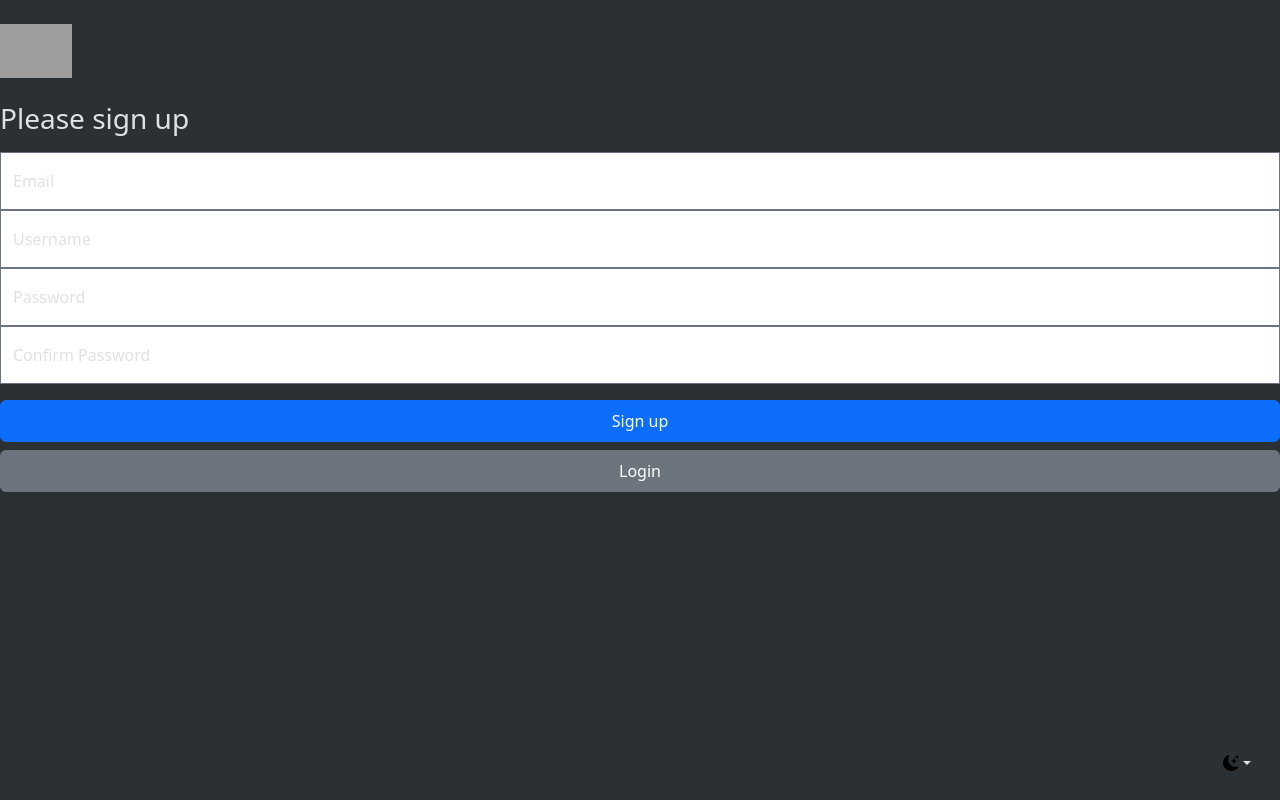
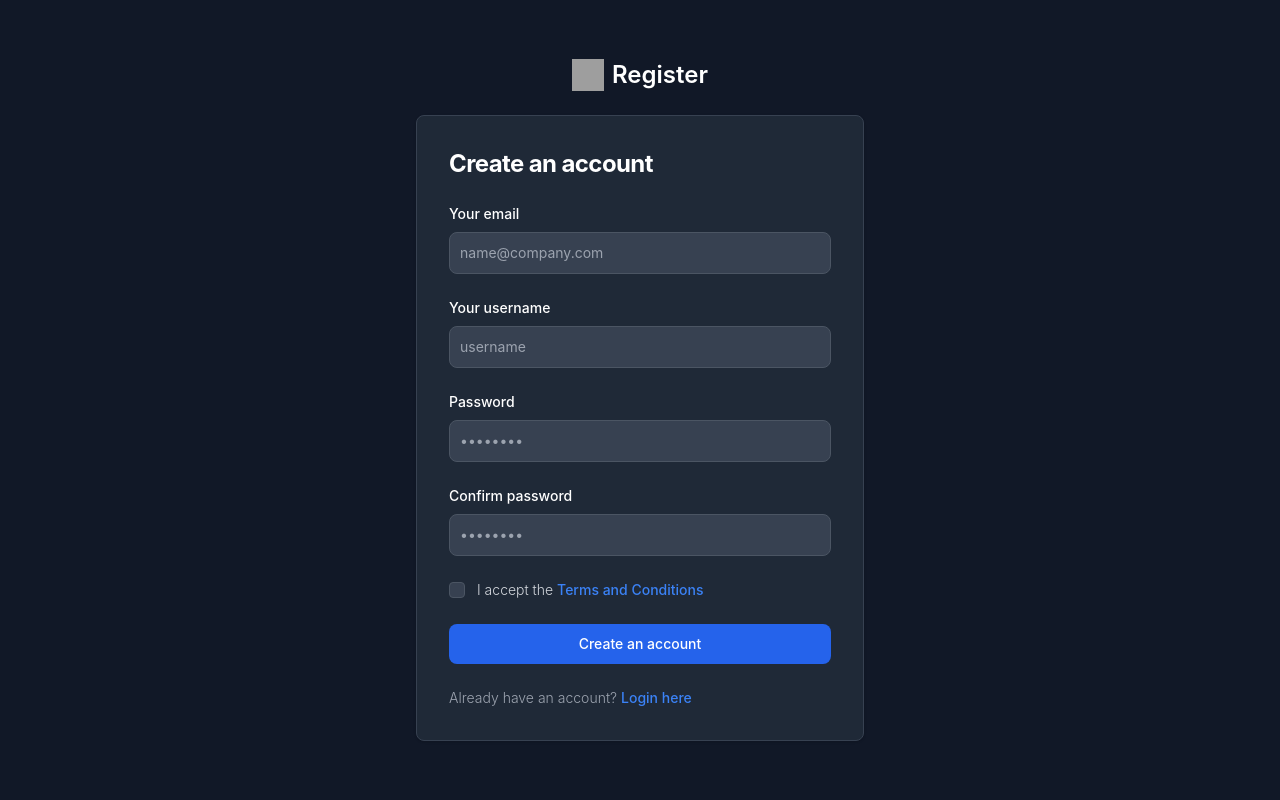
Before and after one commit to M0rnstar/Task-Manager, a Flask app: page /register in a window 1280 px wide. Run offline with Flask 3, Linux system fonts and the light colour scheme; style sheets or scripts are compiled from the project's sources; some libraries are stand-ins or nearby versions; grey boxes are pictures that could not be loaded.

Commit message:
Fixed bugs

```diff
--- a/app.py
+++ b/app.py
@@ -18,8 +18,8 @@
 
 
 @app.route('/', methods=['GET', 'POST'])
-def index():
-    return render_template("sign-in.html")
+def login():
+    return render_template("login/index.html")
 
 
 @app.route('/register', methods=['GET', 'POST'])
@@ -31,8 +31,8 @@
         db.session.add(user)
         db.session.commit()
         flash(f'Account created for {form.username.data}!', 'success')
-        return redirect(url_for('sign_in'))
-    return render_template('register.html', form=form)
+        return redirect(url_for('login'))
+    return render_template('register/index.html', form=form)
 
 
 if __name__ == "__main__":
--- a/package.json
+++ b/package.json
@@ -1,5 +1,8 @@
 {
   "devDependencies": {
     "tailwindcss": "^3.4.10"
+  },
+  "dependencies": {
+    "flowbite": "^2.5.1"
   }
 }
--- a/templates/front-end/sign-in.html
+++ b/templates/front-end/sign-in.html
@@ -1,4 +1,4 @@
-<!DOCTYPE html>
+<!doctype html>
 <html lang="ru" data-bs-theme="dark">
   <head>
     <meta http-equiv="Content-Type" content="text/html; charset=UTF-8" />
--- a/templates/register.html
+++ b/templates/register.html
@@ -1,4 +1,4 @@
-<!DOCTYPE html>
+<!doctype html>
 <!-- saved from url=(0051)https://getbootstrap.com/docs/5.3/examples/sign-in/ -->
 <html lang="en" data-bs-theme="dark">
   <head>
--- /dev/null
+++ b/templates/register/index.html
@@ -0,0 +1,166 @@
+{% extends 'sample/base.html' %}
+
+{% block title %}
+Register
+{% endblock %}
+
+{%block body %}
+<section class="bg-gray-50 dark:bg-gray-900">
+  <div
+    class="flex flex-col items-center justify-center px-6 py-8 mx-auto md:h-screen lg:py-0"
+  >
+    <a
+      href="#"
+      class="flex items-center mb-6 text-2xl font-semibold text-gray-900 dark:text-white"
+    >
+      <img
+        class="w-8 h-8 mr-2"
+        src="https://flowbite.s3.amazonaws.com/blocks/marketing-ui/logo.svg"
+        alt="logo"
+      />
+      Register
+    </a>
+    <div
+      class="w-full bg-white rounded-lg shadow dark:border md:mt-0 sm:max-w-md xl:p-0 dark:bg-gray-800 dark:border-gray-700"
+    >
+      <div class="p-6 space-y-4 md:space-y-6 sm:p-8">
+        <h1
+          class="text-xl font-bold leading-tight tracking-tight text-gray-900 md:text-2xl dark:text-white"
+        >
+          Create an account
+        </h1>
+        <form class="space-y-4 md:space-y-6" method="POST" action="{{ url_for('register') }}">
+          {{ form.hidden_tag() }}
+          <div>
+            <label
+              for="email"
+              class="block mb-2 text-sm font-medium text-gray-900 dark:text-white"
+              >Your email</label
+            >
+            <input
+              type="email"
+              name="email"
+              id="email"
+              value="{{ form.email.data if form.email.data else '' }}"
+              class="bg-gray-50 border border-gray-300 text-gray-900 text-sm rounded-lg focus:ring-primary-600 focus:border-primary-600 block w-full p-2.5 dark:bg-gray-700 dark:border-gray-600 dark:placeholder-gray-400 dark:text-white dark:focus:ring-blue-500 dark:focus:border-blue-500"
+              placeholder="name@company.com"
+              required=""
+            />
+          {% if form.email.errors %}
+          <div class="text-red-500">
+            {% for error in form.email.errors %}
+            <p>{{ error }}</p>
+            {% endfor %}
+          </div>
+          {% endif %}
+          </div>
+          <div>
+            <label
+              for="username"
+              class="block mb-2 text-sm font-medium text-gray-900 dark:text-white"
+              >Your username</label
+            >
+          <input
+              type="text"
+              name="username"
+              id="username"
+              value="{{ form.username.data if form.username.data else '' }}"
+              class="bg-gray-50 border border-gray-300 text-gray-900 text-sm rounded-lg focus:ring-primary-600 focus:border-primary-600 block w-full p-2.5 dark:bg-gray-700 dark:border-gray-600 dark:placeholder-gray-400 dark:text-white dark:focus:ring-blue-500 dark:focus:border-blue-500"
+              placeholder="username"
+              required=""
+            />
+          {% if form.username.errors %}
+          <div class="text-red-500">
+            {% for error in form.username.errors %}
+            <p>{{ error }}</p>
+            {% endfor %}
+          </div>
+          {% endif %}
+          </div>
+          <div>
+            <label
+              for="password"
+              class="block mb-2 text-sm font-medium text-gray-900 dark:text-white"
+              >Password</label
+            >
+            <input
+              type="password"
+              name="password"
+              id="password"
+              placeholder="••••••••"
+              class="bg-gray-50 border border-gray-300 text-gray-900 text-sm rounded-lg focus:ring-primary-600 focus:border-primary-600 block w-full p-2.5 dark:bg-gray-700 dark:border-gray-600 dark:placeholder-gray-400 dark:text-white dark:focus:ring-blue-500 dark:focus:border-blue-500"
+              required=""
+            />
+          {% if form.password.errors %}
+          <div class="text-red-500">
+            {% for error in form.password.errors %}
+            <p>{{ error }}</p>
+            {% endfor %}
+          </div>
+          {% endif %}
+        </div>
+          <div>
+            <label
+              for="confirm_password"
+              class="block mb-2 text-sm font-medium text-gray-900 dark:text-white"
+              >Confirm password</label
+            >
+            <input
+              type="Password"
+              name="confirm_password"
+              id="confirm_password"
+              placeholder="••••••••"
+              class="bg-gray-50 border border-gray-300 text-gray-900 text-sm rounded-lg focus:ring-primary-600 focus:border-primary-600 block w-full p-2.5 dark:bg-gray-700 dark:border-gray-600 dark:placeholder-gray-400 dark:text-white dark:focus:ring-blue-500 dark:focus:border-blue-500"
+              required=""
+            />
+          {% if form.confirm_password.errors %}
+          <div class="text-red-500">
+            {% for error in form.confirm_password.errors %}
+            <p>{{ error }}</p>
+            {% endfor %}
+          </div>
+          {% endif %}
+          </div>
+          <div class="flex items-start">
+            <div class="flex items-center h-5">
+              <input
+                id="terms"
+                aria-describedby="terms"
+                type="checkbox"
+                class="w-4 h-4 border border-gray-300 rounded bg-gray-50 focus:ring-3 focus:ring-primary-300 dark:bg-gray-700 dark:border-gray-600 dark:focus:ring-primary-600 dark:ring-offset-gray-800"
+                required=""
+              />
+            </div>
+            <div class="ml-3 text-sm">
+              <label
+                for="terms"
+                class="font-light text-gray-500 dark:text-gray-300"
+                >I accept the
+                <a
+                  class="font-medium text-primary-600 hover:underline dark:text-primary-500"
+                  href="#"
+                  >Terms and Conditions</a
+                ></label
+              >
+            </div>
+          </div>
+          <button
+            type="submit"
+            class="w-full text-white bg-primary-600 hover:bg-primary-700 focus:ring-4 focus:outline-none focus:ring-primary-300 font-medium rounded-lg text-sm px-5 py-2.5 text-center dark:bg-primary-600 dark:hover:bg-primary-700 dark:focus:ring-primary-800"
+          >
+            Create an account
+          </button>
+          <p class="text-sm font-light text-gray-500 dark:text-gray-400">
+            Already have an account?
+            <a
+              href="{{ url_for('login') }}"
+              class="font-medium text-primary-600 hover:underline dark:text-primary-500"
+              >Login here</a
+            >
+          </p>
+        </form>
+      </div>
+    </div>
+  </div>
+</section>
+{% endblock %}
--- /dev/null
+++ b/templates/sample/base.html
@@ -0,0 +1,20 @@
+<!doctype html>
+<html lang="en">
+  <head>
+    <meta charset="UTF-8" />
+    <meta
+      name="viewport"
+      content="width=device-width, user-scalable=no, initial-scale=1.0, maximum-scale=1.0, minimum-scale=1.0"
+    />
+    <meta http-equiv="X-UA-Compatible" content="ie=edge" />
+    <link
+      rel="stylesheet"
+      href="{{url_for('static',filename='dist/css/output.css')}}"
+    />
+    <title>{% block title %}{% endblock %}</title>
+  </head>
+  <body class="dark">
+    {% block body %} {% endblock %}
+    <script src="https://cdn.jsdelivr.net/npm/flowbite@2.5.1/dist/flowbite.min.js"></script>
+  </body>
+</html>
--- a/templates/sign-in.html
+++ b/templates/sign-in.html
@@ -1,4 +1,4 @@
-<!DOCTYPE html>
+<!doctype html>
 <!-- saved from url=(0051)https://getbootstrap.com/docs/5.3/examples/sign-in/ -->
 <html lang="en" data-bs-theme="dark">
   <head>
@@ -23,7 +23,6 @@
       rel="stylesheet"
       href="{{ url_for('static', filename='css/css@3') }}"
     />
-
 
     <link
       href="{{ url_for('static', filename='css/bootstrap.min.css') }}"
@@ -86,7 +85,8 @@
         background-color: rgba(0, 0, 0, 0.1);
         border: solid rgba(0, 0, 0, 0.15);
         border-width: 1px 0;
-        box-shadow: inset 0 0.5em 1.5em rgba(0, 0, 0, 0.1),
+        box-shadow:
+          inset 0 0.5em 1.5em rgba(0, 0, 0, 0.1),
           inset 0 0.125em 0.5em rgba(0, 0, 0, 0.15);
       }
 
```
Also changed, not shown: tailwind.config.js (+14 -14 lines), templates/Login/index.html (added, +101 -0 lines), package-lock.json, static/src/input.css (renamed from static/input.css). Lines whose indentation alone changed are shown as unchanged.
